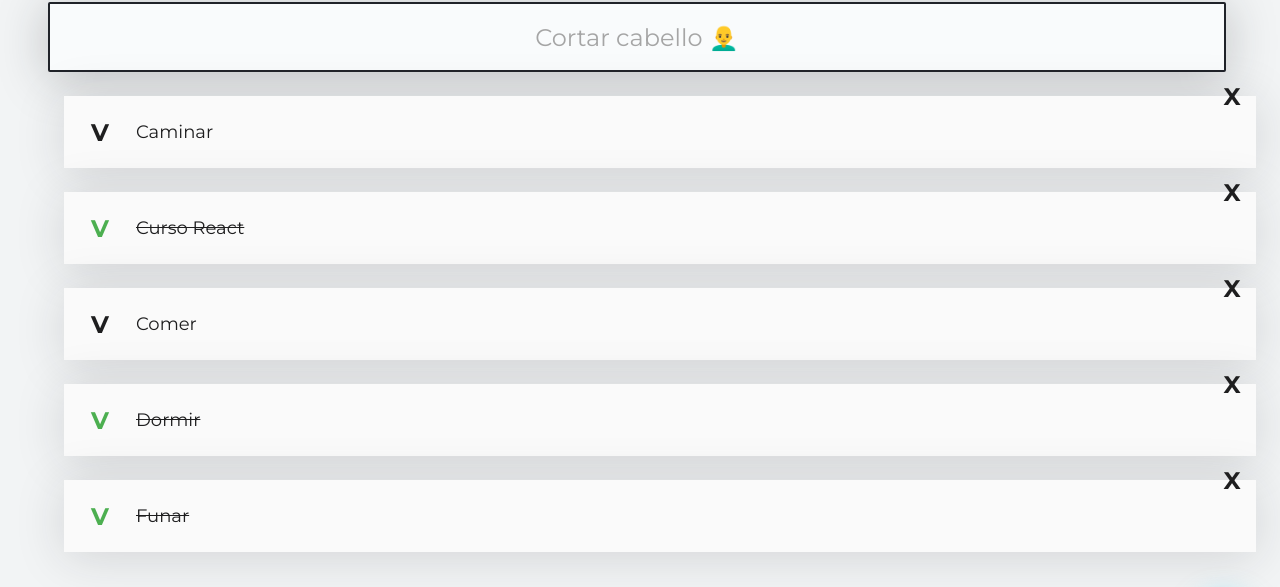
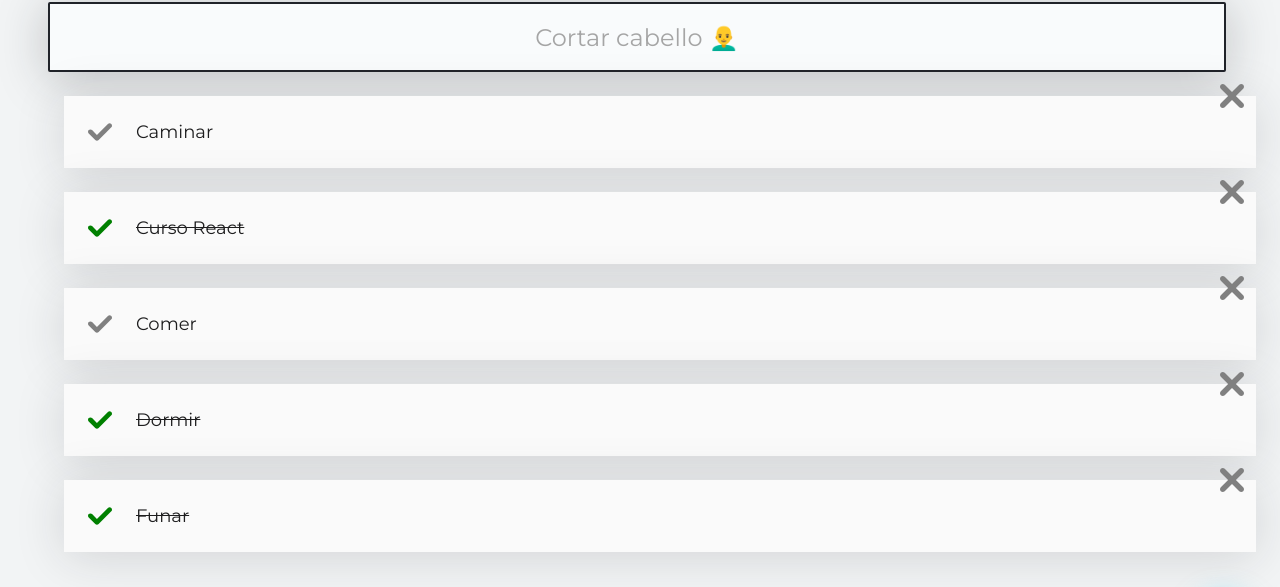
Before and after one commit to Fernando-Mauro/TodoApp, a React (Create React App) app: page / in a window 1280 px wide. Shown: the part 123-710 px from the top of the page. Built offline with nearby package versions, Linux system fonts and the light colour scheme.

Commit message:
Clase 12 terminada'

```diff
--- a/src/App.jsx
+++ b/src/App.jsx
@@ -41,10 +41,10 @@ export const App = () => {
 
 	const total = todos.length;
 	const filteredTodos = todos.filter(({ text }) => {
-			const lowerCase = text.toLowerCase();
-			const inputLowerCase = inputvalue.toLowerCase()
-			return lowerCase.includes(inputLowerCase);
-		}
+		const lowerCase = text.toLowerCase();
+		const inputLowerCase = inputvalue.toLowerCase()
+		return lowerCase.includes(inputLowerCase);
+	}
 	);
 
 	const handleDeleteTodos = (text) => {
@@ -77,7 +77,11 @@ export const App = () => {
 			<TodoList>
 				{
 					filteredTodos.map(({ text, completed }, index) => (
-						<TodoItem handleCompletedTodo={handleCompletedTodo} handleDeleteTodos={handleDeleteTodos} key={index} text={text} completed={completed} />
+						<TodoItem
+							handleCompletedTodo={() => handleCompletedTodo(text)}
+							handleDeleteTodos={() => handleDeleteTodos(text)}
+							key={index} text={text} completed={completed}
+						/>
 					))
 				}
 			</TodoList>
--- /dev/null
+++ b/src/components/CompletedIcon.jsx
@@ -0,0 +1,11 @@
+import { TodoIcon } from "./TodoIcon"
+
+export const CompletedIcon = ({completed, handleCompletedTodo}) => {
+  return (
+    <TodoIcon
+        type={"check"}
+        color={completed ? "green" : 'gray'}
+        onClick={handleCompletedTodo}
+    />
+  )
+}
--- /dev/null
+++ b/src/components/DeleteIcon.jsx
@@ -0,0 +1,11 @@
+import { TodoIcon } from "./TodoIcon"
+
+export const DeleteIcon = ({handleDeleteTodos}) => {
+  return (
+    <TodoIcon
+        type={"delete"}
+        color={"gray"}
+        onClick={handleDeleteTodos}
+    />
+  )
+}
--- /dev/null
+++ b/src/components/TodoIcon.css
@@ -0,0 +1,40 @@
+.Icon-container {
+    cursor: pointer;
+    display: flex;
+    justify-content: center;
+    align-items: center;
+    height: 48px;
+    width: 48px;
+    font-size: 24px;
+    font-weight: 700
+}
+
+.Icon-container-check {
+    position: absolute;
+    left: 12px
+}
+
+.Icon-container-check--active {
+    color: #4caf50
+}
+
+.Icon-container-delete {
+    position: absolute;
+    top: -24px;
+    right: 0
+}
+
+.Icon-container-delete:hover {
+    color: red
+}
+
+.Icon-svg {
+    width: 24px;
+    height: 24px;
+}
+.Icon-container-check:hover .Icon-svg{
+    fill: green;
+}
+.Icon-container-delete:hover .Icon-svg{
+    fill: red;
+}
--- /dev/null
+++ b/src/components/TodoIcon.jsx
@@ -0,0 +1,18 @@
+import { ReactComponent as CheckSVG} from "./CheckIcon.svg"
+import { ReactComponent as DeleteSVG} from "./DeleteIcon.svg"
+import "./TodoIcon.css";
+
+const iconTypes = {
+    "check" : (color) => <CheckSVG className="Icon-svg" fill={color}/>,
+    "delete" :(color) =>  <DeleteSVG className="Icon-svg" fill={color}/>
+};
+
+export const TodoIcon = ({ type, color , onClick}) => {
+  return (
+    <span onClick={() => onClick()} className={`Icon-container Icon-container-${type}`}>
+        {
+            iconTypes[type](color)
+        }
+    </span>
+  )
+}
--- a/src/components/TodoItem.css
+++ b/src/components/TodoItem.css
@@ -19,33 +19,3 @@
 .TodoItem-p--completed {
     text-decoration: line-through
 }
-
-.Icon {
-    cursor: pointer;
-    display: flex;
-    justify-content: center;
-    align-items: center;
-    height: 48px;
-    width: 48px;
-    font-size: 24px;
-    font-weight: 700
-}
-
-.Icon-check {
-    position: absolute;
-    left: 12px
-}
-
-.Icon-check--active {
-    color: #4caf50
-}
-
-.Icon-delete {
-    position: absolute;
-    top: -24px;
-    right: 0
-}
-
-.Icon-delete:hover {
-    color: red
-}
--- a/src/components/TodoItem.jsx
+++ b/src/components/TodoItem.jsx
@@ -1,17 +1,15 @@
+import { CompletedIcon } from "./CompletedIcon"
+import { DeleteIcon } from "./DeleteIcon"
 import "./TodoItem.css"
 
 export const TodoItem = ({ text , completed, handleDeleteTodos, handleCompletedTodo}) => {
     return (
         <li className="TodoItem">
-            <span className={`Icon Icon-check ${completed && "Icon-check--active"}`} onClick={() => handleCompletedTodo(text)}>
-                V
-            </span>
+            <CompletedIcon completed={completed} handleCompletedTodo={handleCompletedTodo}/>
             <p className={`TodoItem-p ${completed && "TodoItem-p--completed"}`}>
                 {text}
             </p>
-            <span className={`Icon Icon-delete`} onClick={() => handleDeleteTodos(text)}>
-                X
-            </span>
+            <DeleteIcon handleDeleteTodos={handleDeleteTodos}/>
         </li>
     )
 }
```
Also changed, not shown: src/components/CheckIcon.svg (added), src/components/DeleteIcon.svg (added).
